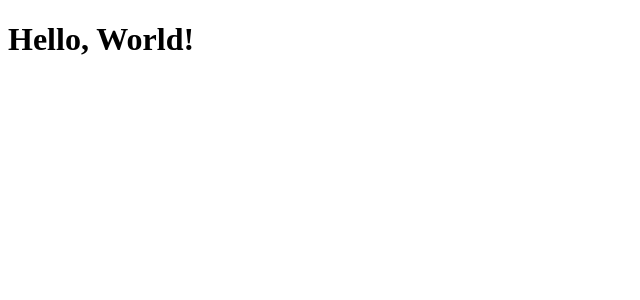
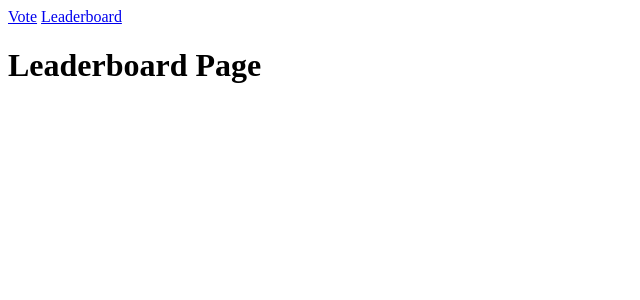
Before and after one commit to arshaikhh/dogbreed-frontend, a React (Create React App) app: page /leaderboard in a window 1280 px wide. Shown: the top 300 px of the page, without its empty margins (0-640 px from the left). Built offline with nearby package versions, Linux system fonts and the light colour scheme; the HTML template or start-up script is replaced by a standard one.

Commit message:
added react router to app and added leaderboard,header and vote page to component file

```diff
--- a/package.json
+++ b/package.json
@@ -6,6 +6,7 @@
   "dependencies": {
     "react": "^17.0.2",
     "react-dom": "^17.0.2",
+    "react-router-dom": "6",
     "react-scripts": "4.0.3",
     "typescript": "^4.1.2"
   },
--- a/src/App.tsx
+++ b/src/App.tsx
@@ -1,7 +1,18 @@
-import { greet } from "./utils/greet";
+import { BrowserRouter as Router, Routes, Route, Link } from "react-router-dom";
+import VotePage from "./components/Votepage";
+import LeaderboardPage from "./components/LeaderboardPage";
+import Header from "./components/Header";
 
 function App(): JSX.Element {
-  return <h1>{greet("World")}</h1>;
+  return (
+    <Router>
+      <Header/>
+      <Routes>
+        <Route path="/" element={<VotePage/>} />
+        <Route path="/leaderboard" element={<LeaderboardPage/>} />
+      </Routes>
+    </Router>
+  );
 }
 
 export default App;
--- /dev/null
+++ b/src/components/Header.tsx
@@ -0,0 +1,11 @@
+import { Link } from "react-router-dom";
+
+export default function Header ():JSX.Element{
+    return (
+        <header>
+        <Link to="/">Vote</Link>
+        <>  </>
+        <Link to="/leaderboard">Leaderboard</Link>
+        </header>
+        )
+}
--- /dev/null
+++ b/src/components/LeaderboardPage.tsx
@@ -0,0 +1,4 @@
+
+export default function LeaderboardPage ():JSX.Element{
+    return (<h1>Leaderboard Page</h1>)
+}
--- /dev/null
+++ b/src/components/Votepage.tsx
@@ -0,0 +1,4 @@
+
+export default function VotePage ():JSX.Element{
+    return (<h1>Vote page</h1>)
+}
```
Also changed, not shown: 1 other file (tests, documents, lock files or other folders).
